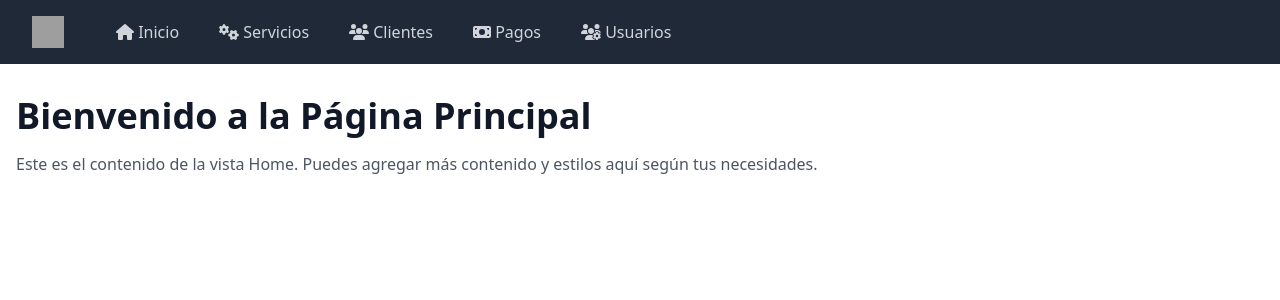
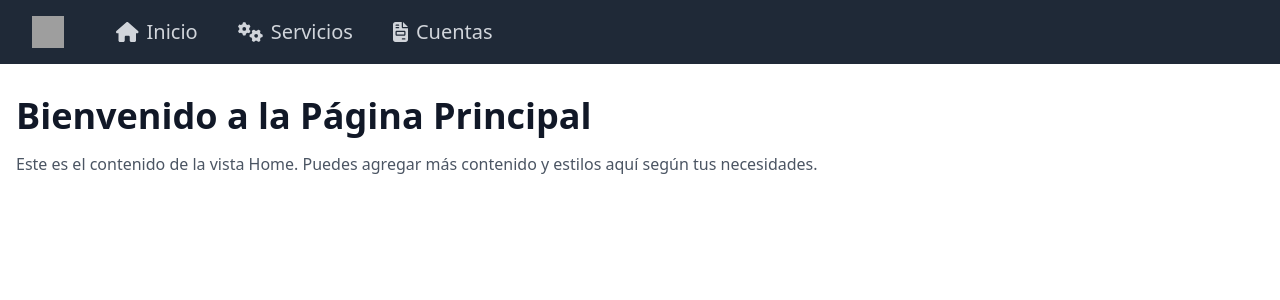
Before and after one commit to Caliz17/Servicios-RFID, a React (Create React App) app in the folder front-end/: page /home in a window 1280 px wide. Shown: the top 300 px of the page. Built offline with nearby package versions, Linux system fonts and the light colour scheme; grey boxes are pictures that could not be loaded.

Commit message:
cambios en navbar para que funcione con dropdown

```diff
--- a/front-end/src/layouts/Navbar.js
+++ b/front-end/src/layouts/Navbar.js
@@ -1,6 +1,39 @@
 import React, { useState } from 'react';
 import { FontAwesomeIcon } from '@fortawesome/react-fontawesome';
-import { faHome, faCogs, faUsers, faMoneyBill, faUsersCog } from '@fortawesome/free-solid-svg-icons';
+import { faHome, faCogs, faUsers, faMoneyBill, faUsersCog, faFileInvoice } from '@fortawesome/free-solid-svg-icons';
+
+
+const Dropdown = ({ title, icon, items }) => {
+  const [isOpen, setIsOpen] = useState(false);
+
+  return (
+    <div
+      className="relative"
+      onMouseEnter={() => setIsOpen(true)}
+      onMouseLeave={() => setIsOpen(false)}
+    >
+      <button
+        className="text-gray-300 hover:bg-gray-700 hover:text-white px-3 py-2 rounded-md text-xl font-medium flex items-center"
+      >
+        <FontAwesomeIcon icon={icon} className="mr-2" />
+        {title}
+      </button>
+      {isOpen && (
+        <div className="absolute left-0 mt-2 w-48 bg-gray-800 rounded-md shadow-lg z-10">
+          {items.map((item, index) => (
+            <a
+              key={index}
+              href={item.href}
+              className="block px-4 py-2 text-sm text-gray-300 hover:bg-gray-700 hover:text-white"
+            >
+              {item.label}
+            </a>
+          ))}
+        </div>
+      )}
+    </div>
+  );
+};
 
 const Navbar = () => {
   const [isOpen, setIsOpen] = useState(false);
@@ -19,26 +52,29 @@ const Navbar = () => {
             </div>
             <div className="hidden md:block">
               <div className="ml-10 flex items-baseline space-x-4">
-                <a href="/home" className="text-gray-300 hover:bg-gray-700 hover:text-white px-3 py-2 rounded-md text-full font-medium">
-                  <FontAwesomeIcon icon={faHome} /> Inicio
-                </a>
-                <a href="/services" className="text-gray-300 hover:bg-gray-700 hover:text-white px-3 py-2 rounded-md text-full font-medium">
-                  <FontAwesomeIcon icon={faCogs} /> Servicios
-                </a>
-                <a href="/customer" className="text-gray-300 hover:bg-gray-700 hover:text-white px-3 py-2 rounded-md text-full font-medium">
-                  <FontAwesomeIcon icon={faUsers} /> Clientes
-                </a>
-                <a href="/payments" className="text-gray-300 hover:bg-gray-700 hover:text-white px-3 py-2 rounded-md text-full font-medium">
-                  <FontAwesomeIcon icon={faMoneyBill} /> Pagos
-                </a>
-                <a href="/users" className="text-gray-300 hover:bg-gray-700 hover:text-white px-3 py-2 rounded-md text-full font-medium">
-                  <FontAwesomeIcon icon={faUsersCog} /> Usuarios
-                </a>
+                <Dropdown
+                  title="Inicio"
+                  icon={faHome}
+                  items={[{ label: 'Dashboard', href: '/home' }]}
+                />
+                <Dropdown
+                  title="Servicios"
+                  icon={faCogs}
+                  items={[{ label: 'Control de Servicios', href: '/services' }]}
+                />
+                <Dropdown
+                  title="Cuentas"
+                  icon={faFileInvoice}
+                  items={[{ label: 'Control de Cuentas', href: '/account' }, { label: 'Tipos de Cuenta', href: '/typeAccount' }]}
+                />
               </div>
             </div>
           </div>
           <div className="-mr-2 flex md:hidden">
-            <button onClick={toggleMenu} className="bg-gray-900 text-gray-400 hover:text-white hover:bg-gray-800 inline-flex items-center justify-center p-2 rounded-md focus:outline-none focus:ring-2 focus:ring-offset-2 focus:ring-offset-gray-800 focus:ring-white">
+            <button
+              onClick={toggleMenu}
+              className="bg-gray-900 text-gray-400 hover:text-white hover:bg-gray-800 inline-flex items-center justify-center p-2 rounded-md focus:outline-none focus:ring-2 focus:ring-offset-2 focus:ring-offset-gray-800 focus:ring-white"
+            >
               <span className="sr-only">Open main menu</span>
               {!isOpen ? (
                 <svg className="block h-6 w-6" xmlns="http://www.w3.org/2000/svg" fill="none" viewBox="0 0 24 24" stroke="currentColor" aria-hidden="true">
```
